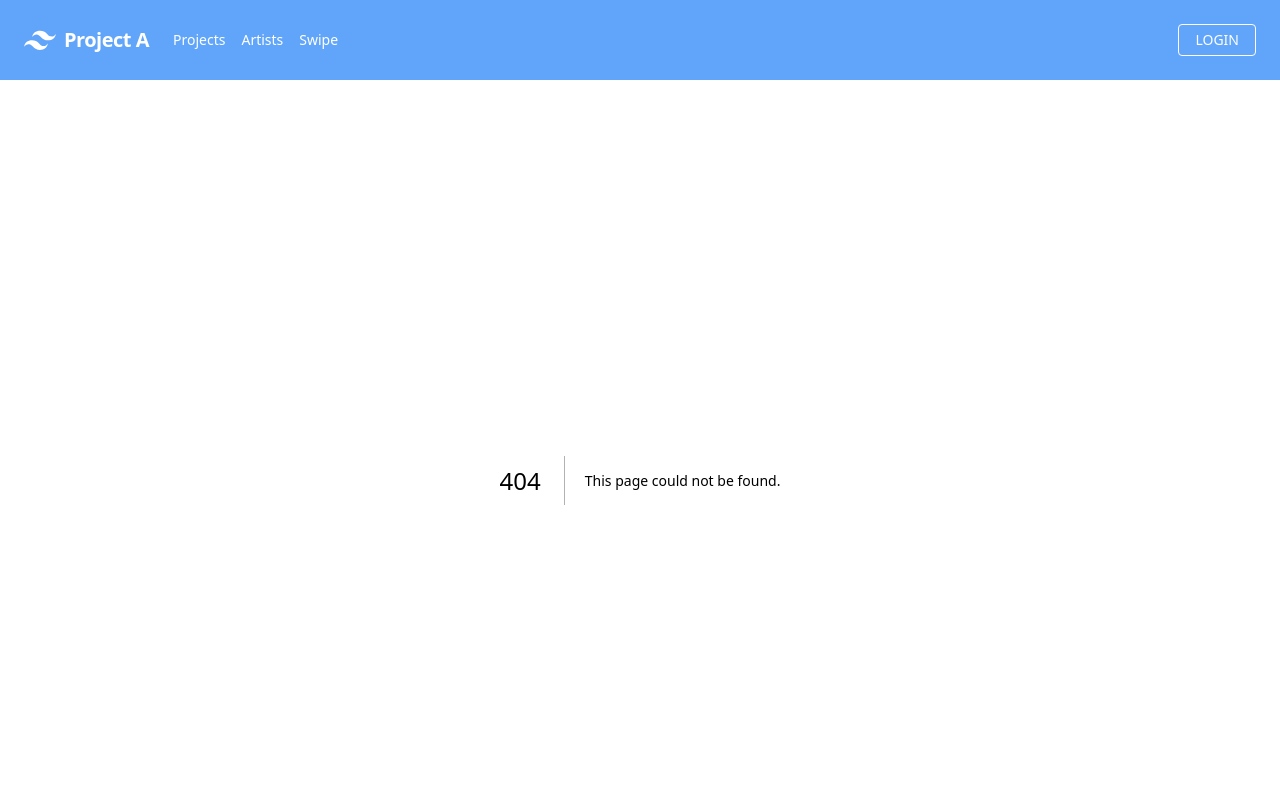
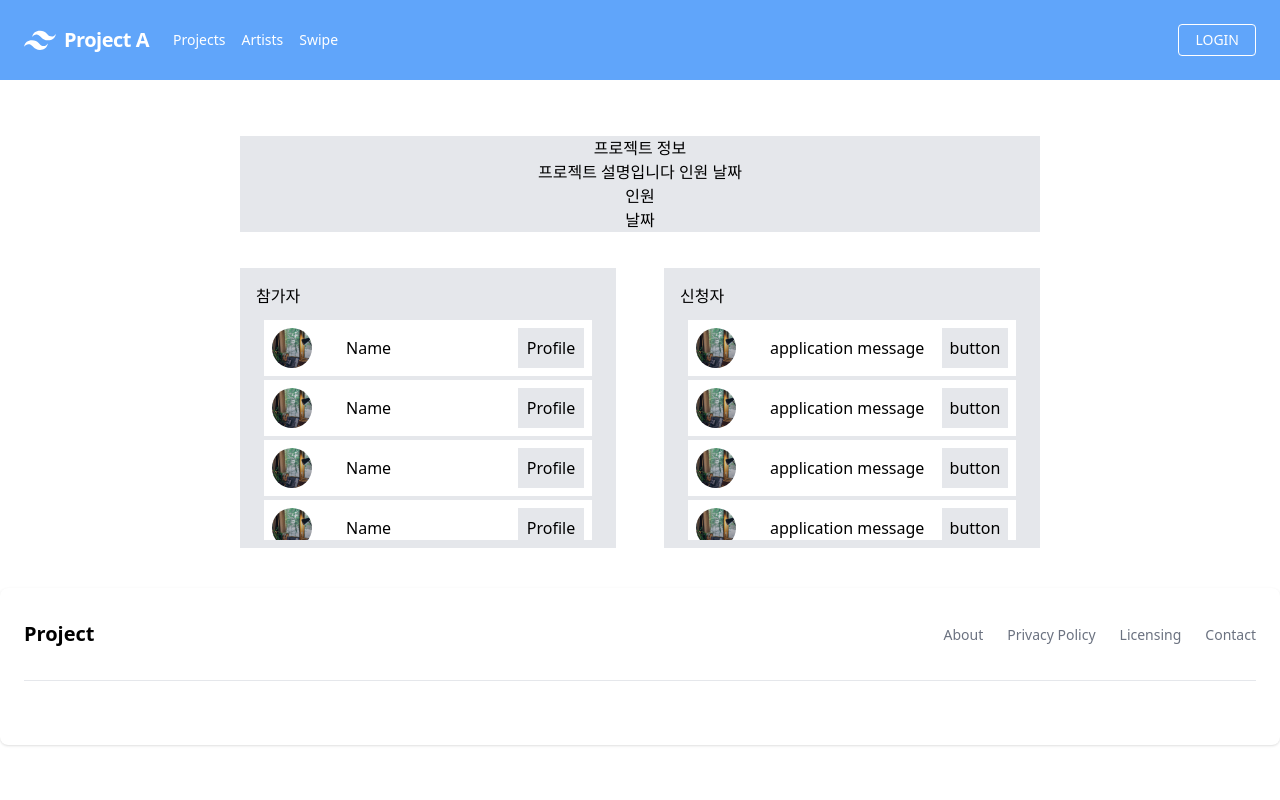
Before and after one commit to Atogato/Atogato, a Next.js app in the folder frontend/: page /project/application in a window 1280 px wide. Before the commit this address had no page. Shown: the top 800 px of the page. Built offline with nearby package versions, Linux system fonts and the light colour scheme.

Commit message:
Feat(FE): 프로젝트 신청자 ui

```diff
--- /dev/null
+++ b/frontend/src/app/project/application/components/Applicants.tsx
@@ -0,0 +1,44 @@
+export default function Applicants() {
+  return (
+    <div className="bg-gray-200 p-2">
+      <div className="p-2">신청자</div>
+      <div className="h-56 overflow-auto">
+        <div className="rounded-1xl mx-4 my-1 grid grid-cols-4 bg-white">
+          <div className="col-span-1 m-2 flex items-center">
+            <img alt="name" src="/images/sample/image.png" className="h-10 w-10 rounded-full" />
+          </div>
+          <div className="col-span-2 flex items-center">application message</div>
+          <div className="col-span-1 m-2 flex items-center justify-center bg-gray-200">button</div>
+        </div>
+        <div className="rounded-1xl mx-4 my-1 grid grid-cols-4 bg-white">
+          <div className="col-span-1 m-2 flex items-center">
+            <img alt="name" src="/images/sample/image.png" className="h-10 w-10 rounded-full" />
+          </div>
+          <div className="col-span-2 flex items-center">application message</div>
+          <div className="col-span-1 m-2 flex items-center justify-center bg-gray-200">button</div>
+        </div>
+        <div className="rounded-1xl mx-4 my-1 grid grid-cols-4 bg-white">
+          <div className="col-span-1 m-2 flex items-center">
+            <img alt="name" src="/images/sample/image.png" className="h-10 w-10 rounded-full" />
+          </div>
+          <div className="col-span-2 flex items-center">application message</div>
+          <div className="col-span-1 m-2 flex items-center justify-center bg-gray-200">button</div>
+        </div>
+        <div className="rounded-1xl mx-4 my-1 grid grid-cols-4 bg-white">
+          <div className="col-span-1 m-2 flex items-center">
+            <img alt="name" src="/images/sample/image.png" className="h-10 w-10 rounded-full" />
+          </div>
+          <div className="col-span-2 flex items-center">application message</div>
+          <div className="col-span-1 m-2 flex items-center justify-center bg-gray-200">button</div>
+        </div>
+        <div className="rounded-1xl mx-4 my-1 grid grid-cols-4 bg-white">
+          <div className="col-span-1 m-2 flex items-center">
+            <img alt="name" src="/images/sample/image.png" className="h-10 w-10 rounded-full" />
+          </div>
+          <div className="col-span-2 flex items-center">application message</div>
+          <div className="col-span-1 m-2 flex items-center justify-center bg-gray-200">button</div>
+        </div>
+      </div>
+    </div>
+  )
+}
--- /dev/null
+++ b/frontend/src/app/project/application/components/Information.tsx
@@ -0,0 +1,10 @@
+export default function Information() {
+  return (
+    <div className="bg-gray-200 text-center">
+      <div>프로젝트 정보</div>
+      <div>프로젝트 설명입니다 인원 날짜</div>
+      <div>인원</div>
+      <div>날짜</div>
+    </div>
+  )
+}
--- /dev/null
+++ b/frontend/src/app/project/application/components/Members.tsx
@@ -0,0 +1,44 @@
+export default function Members() {
+  return (
+    <div className="bg-gray-200 p-2">
+      <div className="p-2">참가자</div>
+      <div className="h-56 overflow-auto">
+        <div className="rounded-1xl mx-4 my-1 grid grid-cols-4 bg-white">
+          <div className="col-span-1 m-2 flex items-center">
+            <img alt="name" src="/images/sample/image.png" className="h-10 w-10 rounded-full" />
+          </div>
+          <div className="col-span-2 flex items-center">Name</div>
+          <div className="col-span-1 m-2 flex items-center justify-center bg-gray-200">Profile</div>
+        </div>
+        <div className="rounded-1xl mx-4 my-1 grid grid-cols-4 bg-white">
+          <div className="col-span-1 m-2 flex items-center">
+            <img alt="name" src="/images/sample/image.png" className="h-10 w-10 rounded-full" />
+          </div>
+          <div className="col-span-2 flex items-center">Name</div>
+          <div className="col-span-1 m-2 flex items-center justify-center bg-gray-200">Profile</div>
+        </div>
+        <div className="rounded-1xl mx-4 my-1 grid grid-cols-4 bg-white">
+          <div className="col-span-1 m-2 flex items-center">
+            <img alt="name" src="/images/sample/image.png" className="h-10 w-10 rounded-full" />
+          </div>
+          <div className="col-span-2 flex items-center">Name</div>
+          <div className="col-span-1 m-2 flex items-center justify-center bg-gray-200">Profile</div>
+        </div>
+        <div className="rounded-1xl mx-4 my-1 grid grid-cols-4 bg-white">
+          <div className="col-span-1 m-2 flex items-center">
+            <img alt="name" src="/images/sample/image.png" className="h-10 w-10 rounded-full" />
+          </div>
+          <div className="col-span-2 flex items-center">Name</div>
+          <div className="col-span-1 m-2 flex items-center justify-center bg-gray-200">Profile</div>
+        </div>
+        <div className="rounded-1xl mx-4 my-1 grid grid-cols-4 bg-white">
+          <div className="col-span-1 m-2 flex items-center">
+            <img alt="name" src="/images/sample/image.png" className="h-10 w-10 rounded-full" />
+          </div>
+          <div className="col-span-2 flex items-center">Name</div>
+          <div className="col-span-1 m-2 flex items-center justify-center bg-gray-200">Profile</div>
+        </div>
+      </div>
+    </div>
+  )
+}
--- /dev/null
+++ b/frontend/src/app/project/application/page.tsx
@@ -0,0 +1,25 @@
+import Applicants from './components/Applicants'
+import Members from './components/Members'
+import Information from './components/Information'
+
+export default function Application() {
+  return (
+    <div className="mx-60 my-10 flex justify-center">
+      <div className="grid w-full grid-rows-3 gap-4">
+        <div className="row-span-1 mt-4">
+          <Information />
+        </div>
+        <div className="row-span-2">
+          <div className="grid grid-cols-2 gap-12">
+            <div>
+              <Members />
+            </div>
+            <div>
+              <Applicants />
+            </div>
+          </div>
+        </div>
+      </div>
+    </div>
+  )
+}
```
